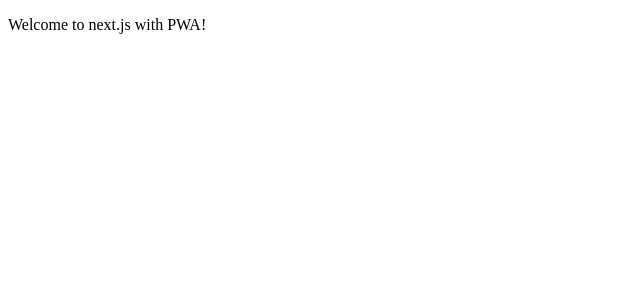
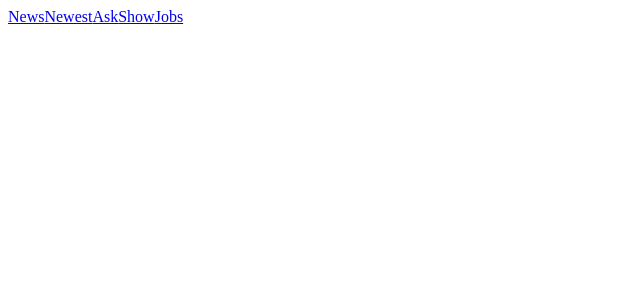
Before and after one commit to ragingwind/next-hnpwa-singlefile, a Next.js app: page / in a window 1280 px wide. Shown: the top 300 px of the page, without its empty margins (0-640 px from the left). Built offline with nearby package versions, Linux system fonts and the light colour scheme.

Commit message:
add navigation

```diff
--- a/pages/index.js
+++ b/pages/index.js
@@ -1,11 +1,21 @@
 import Head from 'next/head'
+import Link from "next/link";
 
-export default () =>
+export default () => (
 	<div>
 		<Head>
 			<title>NEXT-PWA</title>
 			<meta name="viewport" content="initial-scale=1.0, width=device-width" />
 			<link rel="manifest" href="/static/manifest/manifest.json" />
 		</Head>
-	<p>Welcome to next.js with PWA!</p>
+		<header>
+			<nav>
+				<Link href='/'><a>News</a></Link>
+				<Link href='/?feed=newest'><a>Newest</a></Link>
+				<Link href='/?feed=ask'><a>Ask</a></Link>
+				<Link href='/?feed=show'><a>Show</a></Link>
+				<Link href='/?feed=jobs'><a>Jobs</a></Link>
+			</nav>
+		</header>
 	</div>
+)
```
Lines whose indentation alone changed are shown as unchanged.
